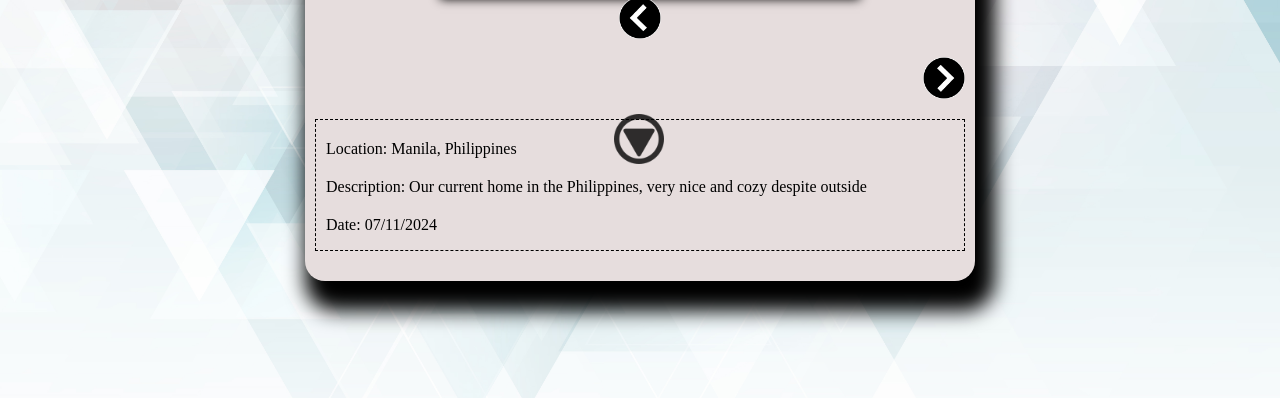
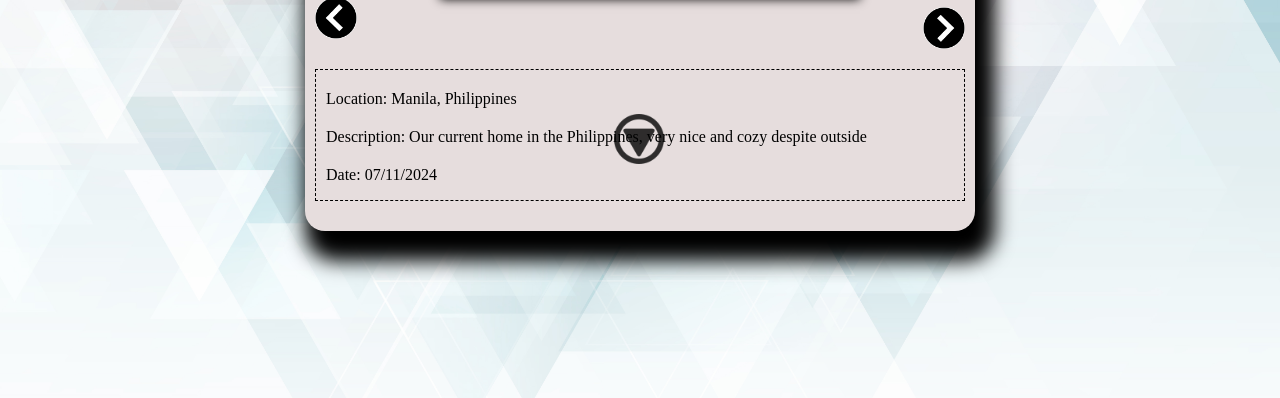
Before and after one commit to JustinFlo/Flores-p2, a PHP site: page /index.html in a window 1280 px wide. Shown: the part 402-800 px from the top of the page. Run offline with PHP 8.4, Linux system fonts and the light colour scheme; grey boxes labelled with a size stand in for pictures from a placeholder-image service; some libraries are stand-ins or nearby versions; some web fonts are replaced.

Commit message:
Fixed the arrow keys

```diff
--- a/css/style.css
+++ b/css/style.css
@@ -68,6 +68,8 @@ img {
 #prevPhoto {
 	height: 42px;
 	width: 42px;
+	margin-bottom: -50px;
+	margin-left: 0%;
 }
 
 #nextPhoto {
```
